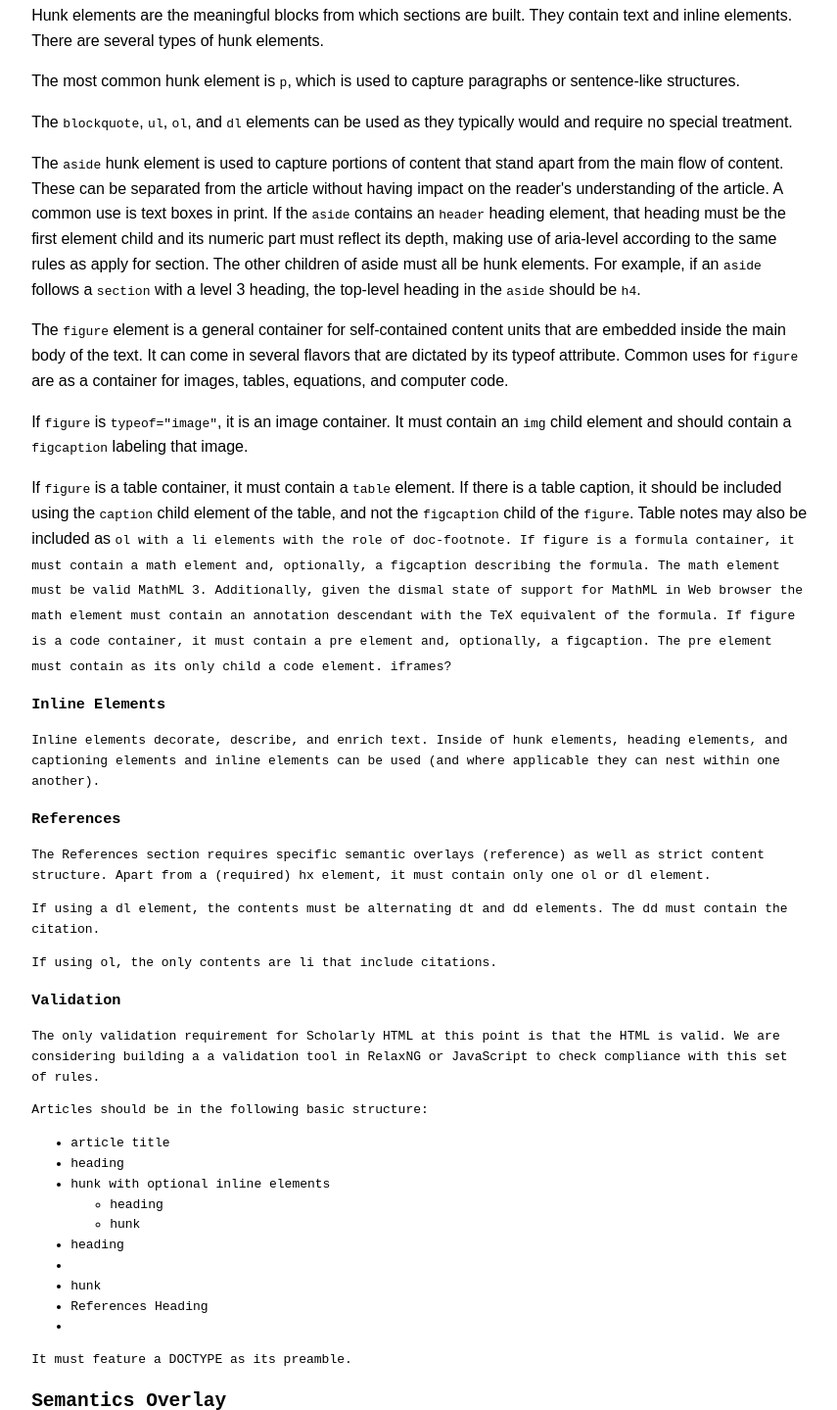
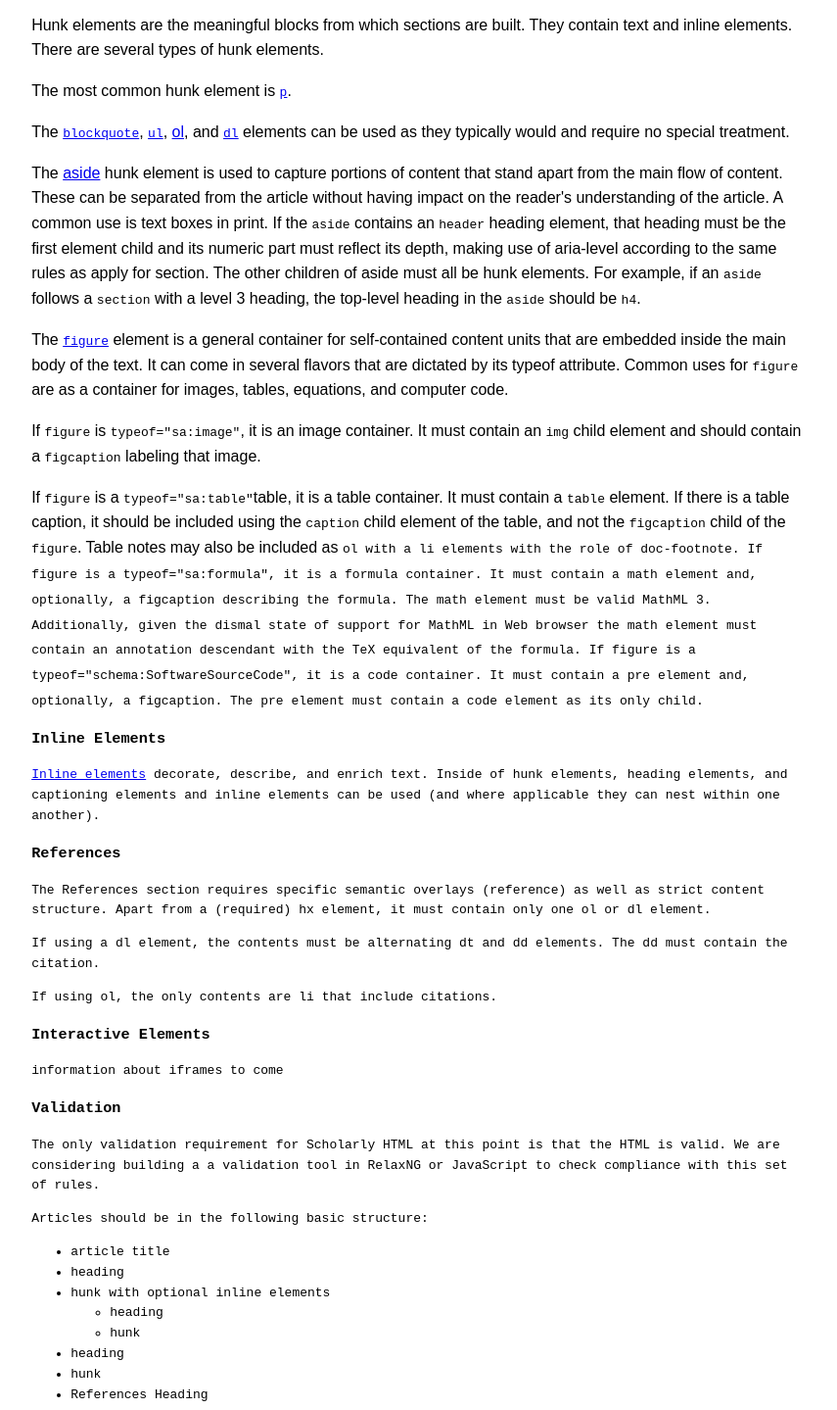
Before and after one commit to w3c/scholarly-html, a website: page index.html in a window 1280 px wide. Shown: the part 892-2331 px from the top of the page at 98% size, without its empty margins (211-1066 px from the left). Drawn offline with Linux system fonts and the light colour scheme.

Commit message:
links to HTML 5.1

```diff
--- a/index.html
+++ b/index.html
@@ -26,43 +26,44 @@
     </section>
     <section id="structure">
       <h2>Structure</h2>
-      <p>A Scholarly HTML document is a valid HTML document that follows some additional rules to specialise its meaning and make it predictable to processors wishing to produce or consume scholarly articles. These rules are outlined in the following sections. While valuable on its own, the content structure defined here is simply a stepping stone to enable semantic enrichment, detailed in LINKTOCOME.  </p>
+      <p>A Scholarly HTML document is a valid HTML document that follows some additional rules to specialize its meaning and make it predictable to processors wishing to produce or consume scholarly articles. These rules are outlined in the following sections. While valuable on its own, the content structure defined here is simply a stepping stone to enable semantic enrichment, detailed in LINKTOCOME. if you would like to write a validation tool, please join us on GitHub. </p>
+
       <h3>The <code>Root</code> and <code>Head</code></h3>
-      <!--<p>All Scholarly HTML documents must be valid HTML. Scholarly HTML provides and additional set of restrictions and extensions that aid both human and machine processing.</p> -->
-      <p>The document must be encoded in UTF-8 and transmitted with a media type of <code>text/html</code>.  <!-- do we need to state doctype. Can we just say that the file needs to be valid? -->
-      <p>The html root element must include a valid <code>lang</code> attribute.</p>
+      <p>The document must be encoded in UTF-8 and transmitted with a media type of <code>text/html</code>.
       <p>The <code>head</code> must contain <code>&lt;meta charset="utf-8"&gt;</code> element and a <code>title</code> element.</p>
       <h3>The <code>Article</code></h3>
-      <p>The first child of <code>&lt;article&gt;</code> must be <code>&lt;header&gt;</code>. The header should contain an <code>&lt;H1&gt;</code> with the title of the document. The following element must be a <code>&lt;div&gt;</code> with the role of <code>"contentinfo"</code> containing author and affilitation information.</p> <!--add links to sem section-->
+      <p>The first child of <code>&lt;article&gt;</code> must be <code>&lt;header&gt;</code>. The header should contain an <code>&lt;H1&gt;</code> with the title of the document. The following element must be a <code>&lt;div&gt;</code> with the role of <code>"contentinfo"</code> containing author and affilitation information. See <a href="#contentinfo-semantics">The <code>contentinfo</code> Region Semantics</a> for information about the semantic decoration of this element.</p>
       <p><code>Section</code> elements may be listed within the article at arbitrary depths, but each <code>section</code> must begin with an <code>hx</code> element, indicating a numbered section in the article. If the sections require headings that exceed <code>h6</code>, <code>aria-level</code> must be included to indicate depth.</p>
 <p>Each section may contain zero or more <i>Hunk Elements</i> and <code>section</code> elements.</p>
-<h3>Hunk Elements</h3> <!--all of these defnitions can just be links to 5.1-->
+<h3>Hunk Elements</h3>
 <p>Hunk elements are the meaningful blocks from which sections are built. They contain text and inline elements. There are several types of hunk elements.</p>
-<p>The most common hunk element is <code>p</code>, which is used to capture paragraphs or sentence-like structures.</p> <!--are we resticting use of p? Does this say anything that is not in HTML spec?-->
-<p>The <code>blockquote</code>, <code>ul</code>, <code>ol</code>, and <code>dl</code> elements can be used as they typically would and require no special treatment.</p>
+<p>The most common hunk element is <a href="https://www.w3.org/TR/html51/semantics.html#the-p-element"><code>p</code></a>.
+<p>The <a href="https://www.w3.org/TR/html51/semantics.html#the-blockquote-element"><code>blockquote</code></a>, <a href="https://www.w3.org/TR/html51/semantics.html#the-ul-element"><code>ul</code></a>, <a href ="https://www.w3.org/TR/html51/semantics.html#the-ol-element"<code>ol</code></a>, and <a href="https://www.w3.org/TR/html51/semantics.html#the-dl-element"><code>dl</code></a> elements can be used as they typically would and require no special treatment.</p>
 
-<p>The <code>aside</code> hunk element is used to capture portions of content that stand apart from the main flow of content. These can be separated from the article without having impact on the reader's understanding of the article. A common use is text boxes in print. If the <code>aside</code> contains an <code>header</code> heading element, that heading must be the first element child and its numeric part must reflect its depth, making use of aria-level according to the same rules as apply for section. The other children of aside must all be hunk elements. For example, if an <code>aside</code> follows a <code>section</code> with a level 3 heading, the top-level heading in the <code>aside</code> should be <code>h4</code>.</p>
-<!--add links to html5.1-->
+<p>The <a href="https://www.w3.org/TR/html51/semantics.html#the-dl-element"<code>aside</code></a> hunk element is used to capture portions of content that stand apart from the main flow of content. These can be separated from the article without having impact on the reader's understanding of the article. A common use is text boxes in print. If the <code>aside</code> contains an <code>header</code> heading element, that heading must be the first element child and its numeric part must reflect its depth, making use of aria-level according to the same rules as apply for section. The other children of aside must all be hunk elements. For example, if an <code>aside</code> follows a <code>section</code> with a level 3 heading, the top-level heading in the <code>aside</code> should be <code>h4</code>.</p>
 
-<p>The <code>figure</code> element is a general container for self-contained content units that are embedded inside the main body of the text. It can come in several flavors that are dictated by its typeof attribute. Common uses for <code>figure</code> are as a container for images, tables, equations, and computer code.</p> <!-- add link to sem -->
 
-<p>If <code>figure</code> is <code>typeof="image"</code>, it is an image container. It must contain an <code>img</code> child element and should contain a <code>figcaption</code> labeling that image.</p>
+<p>The <a href="https://www.w3.org/TR/html51/semantics.html#the-figure-element"><code>figure</code></a> element is a general container for self-contained content units that are embedded inside the main body of the text. It can come in several flavors that are dictated by its typeof attribute. Common uses for <code>figure</code> are as a container for images, tables, equations, and computer code.</p> <!-- add link to sem -->
 
-If <code>figure</code> is a table container, it must contain a <code>table</code> element. If there is a table caption, it should be included using the <code>caption</code> child element of the table, and not the <code>figcaption</code> child of the <code>figure</code>. Table notes may also be included as <code>ol<code> with a <code>li</code> elements with the role of <code>doc-footnote</code>.
+<p>If <code>figure</code> is <code>typeof="sa:image"</code>, it is an image container. It must contain an <code>img</code> child element and should contain a <code>figcaption</code> labeling that image.</p>
 
-If <code>figure</code> is a formula container, it must contain a <code>math</code> element and, optionally, a <code>figcaption</code> describing the formula. The <code>math</code> element must be valid MathML 3. Additionally, given the dismal state of support for MathML in Web browser the math element must contain an annotation descendant with the TeX equivalent of the formula. <!-- anything alse? maybe a textual desc?-->
+If <code>figure</code> is a <code>typeof="sa:table"</code>table, it is a table container. It must contain a <code>table</code> element. If there is a table caption, it should be included using the <code>caption</code> child element of the table, and not the <code>figcaption</code> child of the <code>figure</code>. Table notes may also be included as <code>ol<code> with a <code>li</code> elements with the role of <code>doc-footnote</code>.
 
-If <code>figure</code> is a code container, it must contain a <code>pre</code> element and, optionally, a <code>figcaption</code>. The <code>pre</code> element must contain as its only child a <code>code</code> element.
+If <code>figure</code> is a <code>typeof="sa:formula"</code>, it is a formula container. It must contain a <code>math</code> element and, optionally, a <code>figcaption</code> describing the formula. The <code>math</code> element must be valid MathML 3. Additionally, given the dismal state of support for MathML in Web browser the math element must contain an annotation descendant with the TeX equivalent of the formula.
 
-iframes?
+If <code>figure</code> is a <code>typeof="schema:SoftwareSourceCode"</code>, it is a code container. It must contain a <code>pre</code> element and, optionally, a <code>figcaption</code>. The <code>pre</code> element must contain a <code>code</code> element as its only child.
+
 
 <h3>Inline Elements</h3>
-<p>Inline elements <link to HTML inline> decorate, describe, and enrich text. Inside of hunk elements, heading elements, and captioning elements and inline elements can be used (and where applicable they can nest within one another).</p>
+<p><a href="https://www.w3.org/TR/html51/semantics.html#text-level-semantics">Inline elements</a> decorate, describe, and enrich text. Inside of hunk elements, heading elements, and captioning elements and inline elements can be used (and where applicable they can nest within one another).</p>
 
    <h3>References</h3>
    <p>The References section requires specific semantic overlays (reference) as well as strict content structure. Apart from a (required) <code>hx</code> element, it must contain only one <code>ol</code> or <code>dl</code> element.</p>
    <p>If using a <code>dl</code> element, the contents must be alternating <code>dt</code> and <code>dd</code> elements. The <code>dd</code> must contain the citation.</p>
    <p>If using <code>ol</code>, the only contents are <code>li</code> that include citations.</p> <!--add references to sem as well as CSS to rearrange order based on citation format -->
+
+<h3>Interactive Elements</h3>
+<p> information about iframes to come </p>
 
    <h3>Validation</h3>
    <p>The only validation requirement for Scholarly HTML at this point is that the HTML is valid. We are considering building a a validation tool in RelaxNG or JavaScript to check compliance with this set of rules.
@@ -70,12 +71,15 @@ iframes?
       <ul>
         <li>article title</li>
         <li>heading</li>
-        <li>hunk with optional inline elements</li>
-        <ul><li>heading</li>
-          <li>hunk</li></ul>
-         <li>heading<li>
+        <li>hunk with optional inline elements
+        <ul>
+          <li>heading</li>
+          <li>hunk</li>
+        </ul>
+        </li>
+         <li>heading</li>
          <li>hunk</li>
-         <li>References Heading<li>
+         <li>References Heading</li>
          </ul>
          </p>
 
```
